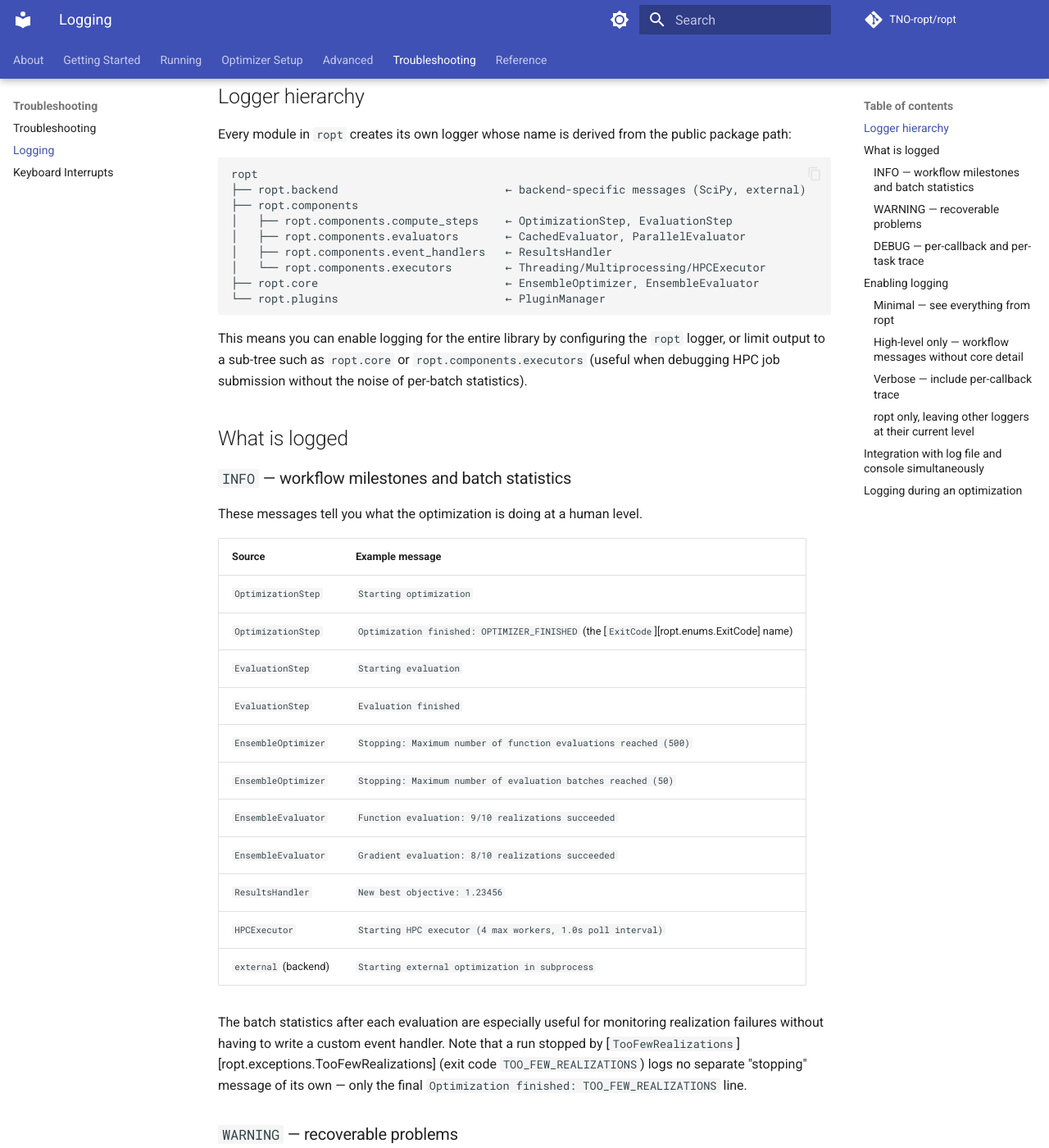
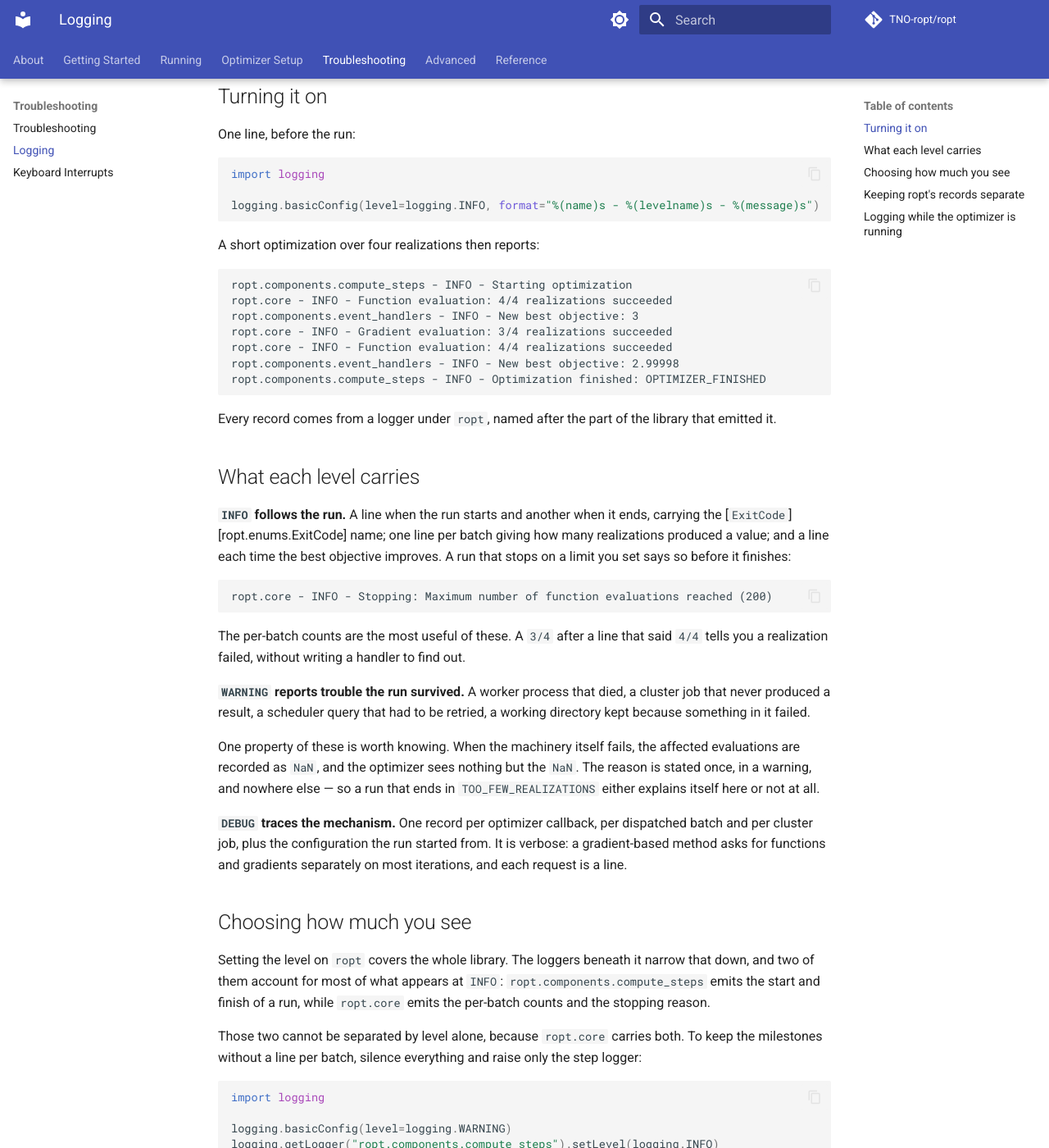
Before and after one commit to TNO-ropt/ropt, an MkDocs documentation site: the page built from docs/troubleshooting/logging.md, in a window 1280 px wide and 1400 px high, scrolled down 312 px. Shown: the whole window at 82% size. Built offline with MkDocs 1.6.1 and Material for MkDocs 9.7.7, drawn with Linux system fonts in a browser that asks for light colours; comment, search, counter and statistics services are not loaded; the version menu is left out; some of the changed text lies outside the part shown.

Commit message:
Update troubleshooting docs

````diff
--- a/docs/troubleshooting/logging.md
+++ b/docs/troubleshooting/logging.md
@@ -1,106 +1,17 @@
 # Logging
 
-`ropt` uses Python's standard [`logging`](https://docs.python.org/3/library/logging.html)
-module to report what is happening during an optimization workflow. By default
-it produces **no output at all** — a `NullHandler` is installed on the `ropt`
-logger so that log records are silently discarded unless an application
-explicitly enables them.
+`ropt` reports what a run is doing through Python's standard
+[`logging`](https://docs.python.org/3/library/logging.html) module. It produces
+**no output at all** until an application asks for it: a `NullHandler` on the
+`ropt` logger discards every record until you attach a handler of your own.
 
-Logging gives a human-readable *trace* of a run. To *react* to results
-programmatically — collect them, tabulate them, or stop early — use
-[result handlers](../running/handlers.md) instead.
+What logging gives you is a *trace* — a readable account of a run as it
+happens. It is not a way to get at results: to collect them, tabulate them, or
+stop a run early, use [result handlers](../running/handlers.md) instead.
 
-## Logger hierarchy
+## Turning it on
 
-Every module in `ropt` creates its own logger whose name is derived from the
-public package path:
-
-```
-ropt
-├── ropt.backend                         ← backend-specific messages (SciPy, external)
-├── ropt.components
-│   ├── ropt.components.compute_steps    ← OptimizationStep, EvaluationStep
-│   ├── ropt.components.evaluators       ← CachedEvaluator, ParallelEvaluator
-│   ├── ropt.components.event_handlers   ← ResultsHandler
-│   └── ropt.components.executors        ← Threading/Multiprocessing/HPCExecutor
-├── ropt.core                            ← EnsembleOptimizer, EnsembleEvaluator
-└── ropt.plugins                         ← PluginManager
-```
-
-This means you can enable logging for the entire library by configuring the
-`ropt` logger, or limit output to a sub-tree such as `ropt.core` or
-`ropt.components.executors` (useful when debugging HPC job submission without
-the noise of per-batch statistics).
-
-## What is logged
-
-### `INFO` — workflow milestones and batch statistics
-
-These messages tell you what the optimization is doing at a human level.
-
-| Source | Example message |
-|--------|----------------|
-| `OptimizationStep`  | `Starting optimization` |
-| `OptimizationStep`  | `Optimization finished: OPTIMIZER_FINISHED` (the [`ExitCode`][ropt.enums.ExitCode] name) |
-| `EvaluationStep`    | `Starting evaluation` |
-| `EvaluationStep`    | `Evaluation finished` |
-| `EnsembleOptimizer` | `Stopping: Maximum number of function evaluations reached (500)` |
-| `EnsembleOptimizer` | `Stopping: Maximum number of evaluation batches reached (50)` |
-| `EnsembleEvaluator` | `Function evaluation: 9/10 realizations succeeded` |
-| `EnsembleEvaluator` | `Gradient evaluation: 8/10 realizations succeeded` |
-| `ResultsHandler`    | `New best objective: 1.23456` |
-| `HPCExecutor`       | `Starting HPC executor (4 max workers, 1.0s poll interval)` |
-| `external` (backend) | `Starting external optimization in subprocess` |
-
-The batch statistics after each evaluation are especially useful for monitoring
-realization failures without having to write a custom event handler. Note that
-a run stopped by [`TooFewRealizations`][ropt.exceptions.TooFewRealizations]
-(exit code `TOO_FEW_REALIZATIONS`) logs no separate "stopping" message of its
-own — only the final `Optimization finished: TOO_FEW_REALIZATIONS` line.
-
-### `WARNING` — recoverable problems
-
-These signal something went wrong that `ropt` could recover from (a retry, a
-dropped job, a lost worker) — usually worth surfacing even when you otherwise
-run at `INFO` or above.
-
-| Source | Example message |
-|--------|----------------|
-| `HPCExecutor`               | `HPC work item <id> failed: output file never appeared` |
-| `HPCExecutor`               | `HPC work item <id> failed: no valid result after 30 retries` |
-| `HPCExecutor`               | `Querying the HPC scheduler failed (2/31): <error>` |
-| `HPCExecutor`               | `Could not cancel HPC job <id> (job id: <job>): <error>` |
-| `ParallelEvaluator`         | `Recording 1 evaluation(s) as failed: <reason>` |
-| `ProcessExecutor`   | `Worker process pool broken; work item result lost` |
-| `external` (backend)        | `External backend subprocess died unexpectedly (exit code <code>)` |
-
-The `ParallelEvaluator` message is the only place an infrastructure failure
-states its reason: the optimizer sees nothing but `numpy.nan`, so a run that
-ends in `TOO_FEW_REALIZATIONS` explains itself here and nowhere else.
-
-### `DEBUG` — per-callback and per-task trace
-
-These messages are emitted once per optimizer callback invocation, or once per
-dispatched task, and are useful for detailed diagnostics. They can be
-**verbose**: a gradient-based optimizer typically calls the evaluation
-callback once for functions and once for gradients per iteration.
-
-| Source | Example message |
-|--------|----------------|
-| `EnsembleOptimizer`         | `Optimizer callback: requesting functions` |
-| `EnsembleOptimizer`         | `Optimizer callback: requesting gradients` |
-| `EnsembleOptimizer`         | `Optimizer callback: requesting functions and gradients` |
-| `PluginManager`             | `Registering plugin: backend/scipy` |
-| `scipy` (backend)           | `Using SciPy optimizer: SLSQP` |
-| `ThreadExecutor`            | `Starting thread executor with 4 worker(s)` |
-| `ProcessExecutor`           | `Starting process executor with 4 worker(s)` |
-| `HPCExecutor`               | `Submitted HPC job <id> (job id: <job>)` |
-| `ParallelEvaluator`         | `Dispatching 10 work item(s) to executor` |
-| `CachedEvaluator`           | `Cache: 4/10 evaluations served from cache` |
-
-## Enabling logging
-
-### Minimal — see everything from `ropt`
+One line, before the run:
 
 ```python
 import logging
@@ -108,124 +19,148 @@ import logging
 logging.basicConfig(level=logging.INFO, format="%(name)s - %(levelname)s - %(message)s")
 ```
 
-This outputs `INFO` and above from all loggers, including `ropt`. Example
-output during a short optimization run:
+A short optimization over four realizations then reports:
 
 ```
 ropt.components.compute_steps - INFO - Starting optimization
-ropt.core - INFO - Function evaluation: 10/10 realizations succeeded
-ropt.core - INFO - Gradient evaluation: 10/10 realizations succeeded
-ropt.core - INFO - Function evaluation: 10/10 realizations succeeded
-ropt.core - INFO - Gradient evaluation: 9/10 realizations succeeded
-...
-ropt.core - INFO - Stopping: Maximum number of function evaluations reached (200)
-ropt.components.compute_steps - INFO - Optimization finished: Maximum number of function evaluations reached (200)
+ropt.core - INFO - Function evaluation: 4/4 realizations succeeded
+ropt.components.event_handlers - INFO - New best objective: 3
+ropt.core - INFO - Gradient evaluation: 3/4 realizations succeeded
+ropt.core - INFO - Function evaluation: 4/4 realizations succeeded
+ropt.components.event_handlers - INFO - New best objective: 2.99998
+ropt.components.compute_steps - INFO - Optimization finished: OPTIMIZER_FINISHED
 ```
 
-### High-level only — workflow messages without core detail
+Every record comes from a logger under `ropt`, named after the part of the
+library that emitted it.
 
-Because `ropt.core` covers both stopping conditions and per-batch statistics,
-you cannot suppress one without the other by logger name alone. To see only
-workflow start/stop messages, enable `INFO` on `ropt.components.compute_steps`
-and leave `ropt.core` at `WARNING`:
+## What each level carries
+
+**`INFO` follows the run.** A line when the run starts and another when it
+ends, carrying the [`ExitCode`][ropt.enums.ExitCode] name; one line per batch
+giving how many realizations produced a value; and a line each time the best
+objective improves. A run that stops on a limit you set says so before it
+finishes:
+
+```
+ropt.core - INFO - Stopping: Maximum number of function evaluations reached (200)
+```
+
+The per-batch counts are the most useful of these. A `3/4` after a line that
+said `4/4` tells you a realization failed, without writing a handler to find
+out.
+
+**`WARNING` reports trouble the run survived.** A worker process that died, a
+cluster job that never produced a result, a scheduler query that had to be
+retried, a working directory kept because something in it failed.
+
+One property of these is worth knowing. When the machinery itself fails, the
+affected evaluations are recorded as `NaN`, and the optimizer sees nothing but
+the `NaN`. The reason is stated once, in a warning, and nowhere else — so a run
+that ends in `TOO_FEW_REALIZATIONS` either explains itself here or not at all.
+
+**`DEBUG` traces the mechanism.** One record per optimizer callback, per
+dispatched batch and per cluster job, plus the configuration the run started
+from. It is verbose: a gradient-based method asks for functions and gradients
+separately on most iterations, and each request is a line.
+
+## Choosing how much you see
+
+Setting the level on `ropt` covers the whole library. The loggers beneath it
+narrow that down, and two of them account for most of what appears at `INFO`:
+`ropt.components.compute_steps` emits the start and finish of a run, while
+`ropt.core` emits the per-batch counts and the stopping reason.
+
+Those two cannot be separated by level alone, because `ropt.core` carries both.
+To keep the milestones without a line per batch, silence everything and raise
+only the step logger:
 
 ```python
 import logging
 
-logging.basicConfig(level=logging.WARNING)  # silence everything by default
-
+logging.basicConfig(level=logging.WARNING)
 logging.getLogger("ropt.components.compute_steps").setLevel(logging.INFO)
-# ropt.core stays at WARNING → no batch statistics and no stopping conditions
 ```
 
-To also include stopping conditions and batch statistics, add `ropt.core`:
+Adding `logging.getLogger("ropt.core").setLevel(logging.INFO)` brings the batch
+counts and the stopping conditions back.
 
-```python
-logging.getLogger("ropt.core").setLevel(logging.INFO)
-```
+## Keeping `ropt`'s records separate
 
-### Verbose — include per-callback trace
+Records travel up from each logger to its parent until they reach the root
+logger, which is where `logging.basicConfig()` installs its handler. That is
+why the single line above is enough to see `ropt` output — and why attaching a
+handler to `ropt` *as well* prints everything twice.
+
+Setting `propagate = False` on the `ropt` logger stops records there, so they
+reach only the handlers you attach to it:
 
 ```python
 import logging
 
-logging.basicConfig(level=logging.DEBUG, format="%(name)s - %(levelname)s - %(message)s")
-```
-
-### `ropt` only, leaving other loggers at their current level
-
-By default, every logger passes its records up to its parent until they reach
-the **root logger**. This is called *propagation*. If the root logger already
-has a handler — for example because the application called
-`logging.basicConfig()` — then adding a handler to `ropt` as well would send
-each `ropt` record through *two* handlers and print it twice.
-
-Setting `propagate = False` on the `ropt` logger cuts the chain: records from
-`ropt` and all its children are handled exclusively by the handlers you attach
-to `ropt` and never reach the root.
-
-```python
-import logging
-
-handler = logging.StreamHandler()
-handler.setFormatter(logging.Formatter("%(name)s - %(levelname)s - %(message)s"))
-
-ropt_logger = logging.getLogger("ropt")
-ropt_logger.setLevel(logging.INFO)
-ropt_logger.addHandler(handler)
-ropt_logger.propagate = False  # records stop here; root logger is not involved
-```
-
-Use this pattern whenever you want `ropt` output to go to a specific
-destination (a file, a widget, a queue) independently of whatever the rest of
-the application is doing with logging.
-
-## Integration with log file and console simultaneously
-
-```python
-import logging
-
-# Console: INFO and above
 console = logging.StreamHandler()
 console.setLevel(logging.INFO)
 console.setFormatter(logging.Formatter("%(levelname)s %(message)s"))
 
-# File: everything including DEBUG
-file_handler = logging.FileHandler("optimization.log")
-file_handler.setLevel(logging.DEBUG)
-file_handler.setFormatter(
-    logging.Formatter("%(asctime)s %(name)s %(levelname)s %(message)s")
-)
+log_file = logging.FileHandler("optimization.log")
+log_file.setLevel(logging.DEBUG)
+log_file.setFormatter(logging.Formatter("%(asctime)s %(name)s %(levelname)s %(message)s"))
 
 ropt_logger = logging.getLogger("ropt")
 ropt_logger.setLevel(logging.DEBUG)
 ropt_logger.addHandler(console)
-ropt_logger.addHandler(file_handler)
+ropt_logger.addHandler(log_file)
 ropt_logger.propagate = False
 ```
 
-## Logging during an optimization { #logging-during-an-optimization }
+Use this whenever `ropt`'s output should go somewhere of its own — a file, a
+widget, a queue — independently of what the rest of the application does with
+logging.
 
-Configuring [`stdout` or
-`stderr`](../optimizer_setup/configuration_sections.md#optimizer) captures the
-optimizer's output for the duration of a run. That capture is scoped to a period
-of time rather than to a source, so **log records written to a console handler
-while the optimizer is working end up in the capture file** along with the
-optimizer's own output.
+## Logging while the optimizer is running { #logging-during-an-optimization }
 
-Handlers that write anywhere else are unaffected — a `FileHandler`, a
-`RotatingFileHandler`, a socket or a queue all have their own destination and
-never touch the captured streams. Only handlers on `sys.stdout` or `sys.stderr`
-are involved, which includes the one `logging.basicConfig()` installs; note that
-this catches `ropt`'s records by propagation even if you never configure the
-`ropt` logger yourself.
+Setting [`stdout` or
+`stderr`](../optimizer_setup/configuration_sections.md#optimizer) sends the
+optimizer's own output to a file. That capture is scoped to a period of time
+rather than to a source, so it is fair to ask what else ends up in the file.
+For log records, almost nothing does.
 
-Most of what `ropt` logs is emitted outside the captured region — every batch
-statistic, every executor message and both workflow milestones — so in practice
-this affects a handful of records. If you want them kept apart regardless, give
-the `ropt` logger a file handler of its own and set `propagate = False`, as in
-the example above.
+Two things keep them out. `ropt` lifts the capture for the whole evaluation
+phase, so everything logged around a batch — and everything your own code
+prints there — goes where it normally goes. And a `StreamHandler` writes to the
+stream object it was given when it was created, so rebinding `sys.stderr`
+underneath it, which is what the capture does, does not reach it.
 
-Python warnings are a separate matter: `warnings.warn` writes to `sys.stderr` at
-the moment it fires, so warnings raised while the optimizer runs are captured.
-That is usually what you want, since they generally come from the optimizer.
+The exception is an optimizer that prints from compiled code. `ropt` then
+redirects file descriptors 1 and 2 as well, and at that level a console handler
+*is* caught: its records land in the capture file along with the optimizer's
+output. Among the SciPy methods this applies to `tnc`.
+
+Giving the `ropt` logger a destination of its own — a file, a socket, a queue —
+and setting `propagate = False`, as above, keeps its records out of the capture
+file in that case too.
+
+Python warnings go the other way: `warnings.warn` looks up `sys.stderr` when it
+fires, so a warning raised while the optimizer is working is captured. That is
+usually what you want, since it generally comes from the optimizer.
+
+??? info "Which part of `ropt` emits what"
+
+    A logger is named after the public package path of the module that emits
+    the record, so the names map onto the component API:
+
+    | Logger | Emits |
+    | --- | --- |
+    | `ropt.components.compute_steps` | the configuration a step started from, and its start and finish |
+    | `ropt.core` | optimizer callbacks, per-batch realization counts, stopping conditions, and reuse of cached function results |
+    | `ropt.components.evaluators` | work-item dispatch, cache statistics, and the reason evaluations were recorded as failed |
+    | `ropt.components.executors` | executor start-up, job submission and cancellation, retention of a working directory, and the thread-pool drain warning |
+    | `ropt.components.event_handlers` | each new best objective, and an event handler that raised |
+    | `ropt.backend.scipy`, `ropt.backend.external` | the method in use, and the external subprocess lifecycle |
+    | `ropt.plugins` | plugin registration |
+
+    Scoping to one sub-tree is the quickest way to watch a single mechanism:
+    put `ropt.components.executors` at `DEBUG` to follow job submission without
+    the per-batch traffic. See
+    [Optimization Workflows](../advanced/workflows.md) for what these
+    components are.
--- a/mkdocs.yml
+++ b/mkdocs.yml
@@ -133,6 +133,10 @@ nav:
       - "Samplers": optimizer_setup/samplers.md
       - "Realization Filters": optimizer_setup/realization_filters.md
       - "Function Estimators": optimizer_setup/function_estimators.md
+  - "Troubleshooting":
+      - "Troubleshooting": troubleshooting/index.md
+      - "Logging": troubleshooting/logging.md
+      - "Keyboard Interrupts": troubleshooting/keyboard_interrupt.md
   - "Advanced":
       - "Workflows":
           - "Optimization Workflows": advanced/workflows.md
@@ -143,10 +147,6 @@ nav:
       - "Plugins":
           - "Plugin Discovery": advanced/plugin_discovery.md
           - "Writing a Plugin": advanced/writing_plugins.md
-  - "Troubleshooting":
-      - "Troubleshooting": troubleshooting/index.md
-      - "Logging": troubleshooting/logging.md
-      - "Keyboard Interrupts": troubleshooting/keyboard_interrupt.md
   - "Reference":
       - "Simple API": reference/simple.md
       - "Utility Functions": reference/utils.md
````
Also changed, not shown: docs/optimizer_setup/configuration_sections.md (+5 -4 lines), docs/running/running.md (+5 -5 lines), docs/troubleshooting/index.md (+14 -2 lines).
